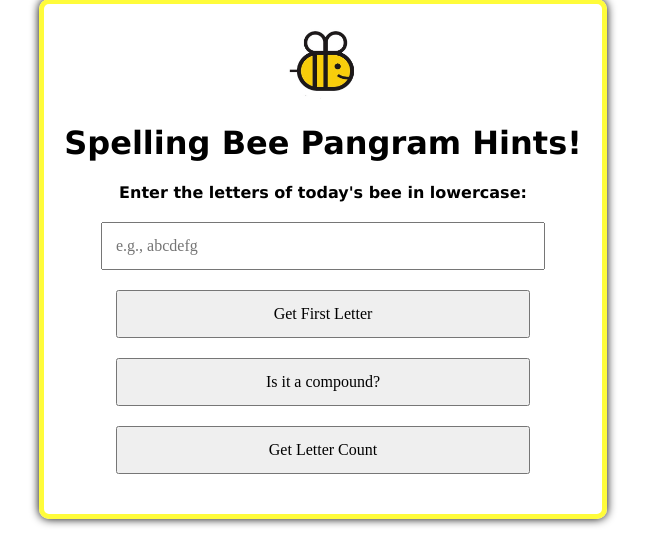
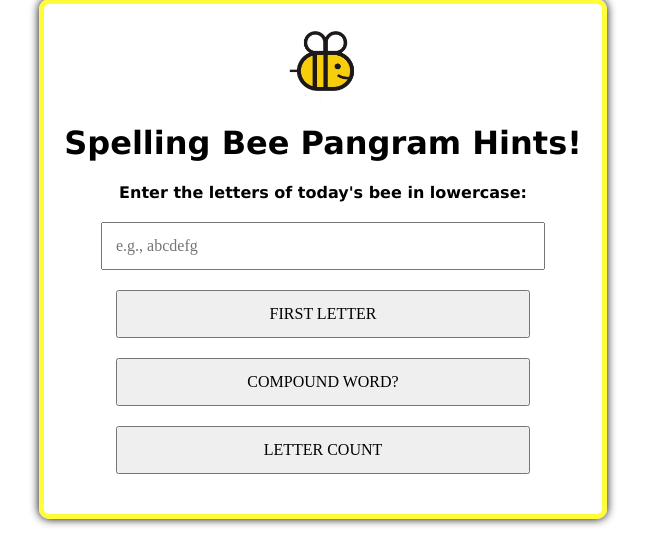
Before and after one commit to ssegal1009/spellingBee, a Flask app: page / in a window 1280 px wide. Shown: the part 141-685 px from the top of the page, without its empty margins (317-962 px from the left). Run offline with Flask 3, Linux system fonts and the light colour scheme; parts of the project's set-up code (start-up, migrations or seed data) failed here and were passed over.

Commit message:
Update index.html
reorganized to make styling easier. new subclasses/main-content class

```diff
--- a/templates/index.html
+++ b/templates/index.html
@@ -8,17 +8,28 @@
 </head>
 <body>
     <div class="container">
-        <a href="https://www.nytimes.com/puzzles/spelling-bee">
-        <img src="static/bee.jpg" width="75" height="75"></a>
-        <h1>Spelling Bee Pangram Hints!</h1>
-        <p>Enter the letters of today's bee in lowercase:</p>
-        <input type="text" id="bee" placeholder="e.g., abcdefg" maxlength="7">
-        <button onclick="getHint1()">Get First Letter</button>
-        <button onclick="getHint2()">Is it a compound?</button>
-        <button onclick="getHint3()">Get Letter Count</button>
 
-
-        <div id="hint"></div>
+        <main class="main-content">
+        <!-- img header w link to actual bee -->
+            <header class="header">
+                <a href="https://www.nytimes.com/puzzles/spelling-bee">
+                    <img src="static/bee.jpg" alt="NYT BEE" class="header-img" width="75" height="75">
+                </a>
+            </header>
+            <div class="titles">
+                <h1 class="main-title">Spelling Bee Pangram Hints!</h1>
+                <p class="sub-title">Enter the letters of today's bee in lowercase:</p>
+            </div>
+            <div class="input-section">
+                <input type="text" id="bee" class="bee-input" placeholder="e.g., abcdefg" maxlength="7">
+                <div class="buttons">
+                    <button class="hint-button" onclick="getHint1()">FIRST LETTER</button>
+                    <button class="hint-button" onclick="getHint2()">COMPOUND WORD?</button>
+                    <button class="hint-button" onclick="getHint3()">LETTER COUNT</button>
+                </div>
+            </div>
+            <div id="hint" class="hint"></div>
+        </main>
     </div>
     <script src="https://code.jquery.com/jquery-3.6.0.min.js"></script>
     <script  src="static/script.js"></script>
```
